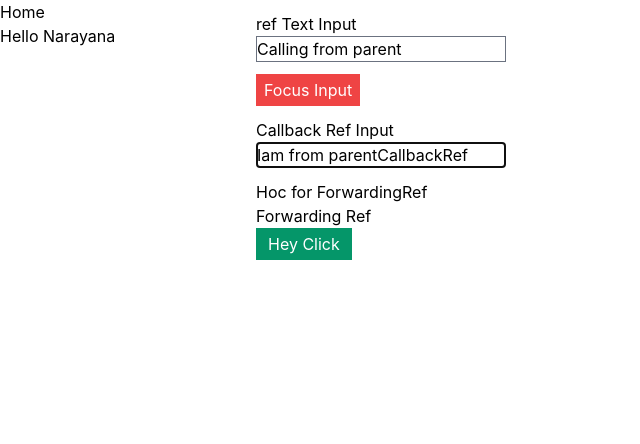
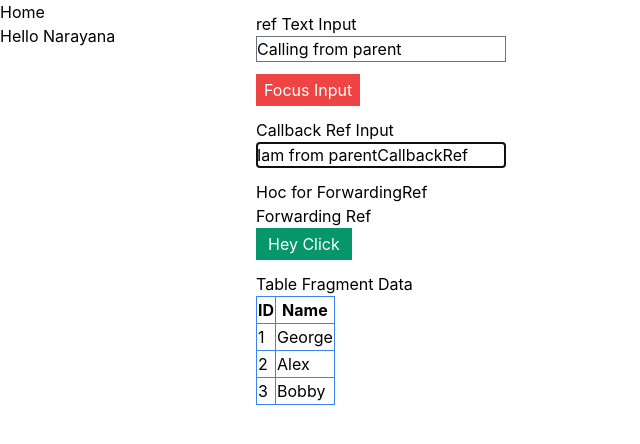
Before and after one commit to NARAYANAREDDY37/react-web-dev, a React (Create React App) app: page / in a window 1280 px wide. Shown: the top 444 px of the page, without its empty margins (0-640 px from the left). Built offline with nearby package versions, Linux system fonts and the light colour scheme.

Commit message:
react Fragments completed

```diff
--- a/src/App.js
+++ b/src/App.js
@@ -1,3 +1,5 @@
+import React from 'react'
+
 //import logo from './logo.svg';
 import './App.css';
 //import Posts from './components/Posts/Posts';
@@ -6,6 +8,7 @@
 import ParentRefTextInput from './components/RefsTextInput/ParentRefTextInput';
 import ParentCallbackRefTextInput from './components/CallbackRefTextInput/ParentCallbackRefTextInput';
 import ParentForwardingRef from './components/ForwardingRef/ParentForwardingRef';
+import TableFragment from './components/TableFragment/TableFragment';
 
 function App() {
   let userData = {
@@ -37,6 +40,9 @@
           <div>
             <ParentForwardingRef />
           </div>
+          <div>
+            <TableFragment />
+          </div>
         </div>
       </div>
     </div>
--- /dev/null
+++ b/src/components/TableFragment/TableColumns.js
@@ -0,0 +1,12 @@
+import React from 'react';
+
+function TableColumns(props) {
+  return (
+    <React.Fragment>
+      <td className='border border-blue-500'>{props.user.id}</td>
+      <td className='border border-blue-500'>{props.user.name}</td>
+    </React.Fragment>
+  );
+}
+
+export default TableColumns;
--- /dev/null
+++ b/src/components/TableFragment/TableFragment.js
@@ -0,0 +1,45 @@
+import React, { Component } from 'react';
+import TableColumns from './TableColumns';
+
+export class TableFragment extends Component {
+  constructor(props) {
+    super(props);
+
+    this.state = {
+      users: [
+        { id: 1, name: 'George' },
+        { id: 2, name: 'Alex' },
+        { id: 3, name: 'Bobby' }
+      ]
+    };
+  }
+
+  render() {
+    return (
+      <div className='my-3'>
+        <h2>Table Fragment Data</h2>
+        <table>
+          <thead>
+            <tr>
+              <th className='border border-blue-500'>ID</th>
+              <th className='border border-blue-500'>Name</th>
+            </tr>
+          </thead>
+          <tbody>
+            {this.state.users.map((user) => {
+              return (
+                <React.Fragment key={user.id}>
+                  <tr>
+                    <TableColumns user={user} />
+                  </tr>
+                </React.Fragment>
+              );
+            })}
+          </tbody>
+        </table>
+      </div>
+    );
+  }
+}
+
+export default TableFragment;
```
Also changed, not shown: jsconfig.json (added, +7 -0 lines).
